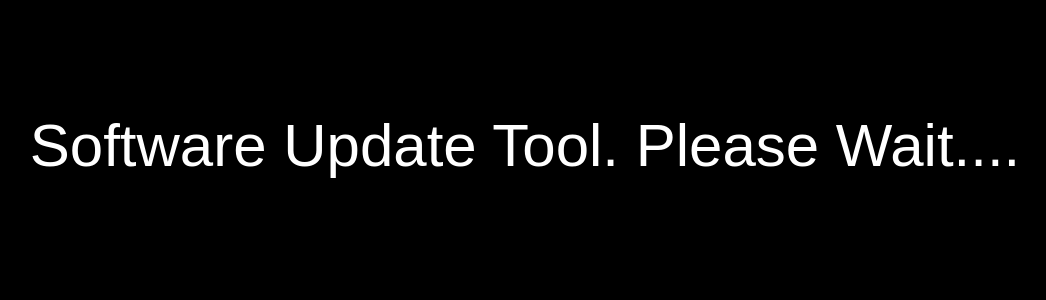
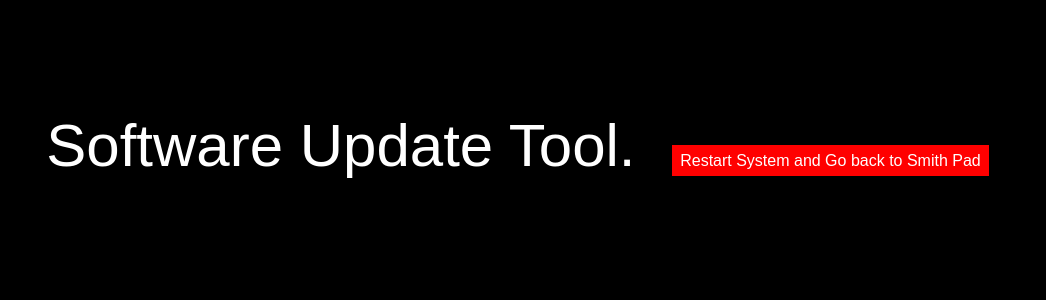
Before and after one commit to senalbulumulle/Smith-Pad, a PHP site: page /Update-Tool/index.php in a window 1280 px wide. Shown: the top 300 px of the page, without its empty margins (115-1161 px from the left). Run offline with PHP 8.4, Linux system fonts and the light colour scheme.

Commit message:
Removed Automatic Restart After Software Update  has been completed .
Removed Automatic Restart After Software Update  has been completed .

```diff
--- a/Update-Tool/index.php
+++ b/Update-Tool/index.php
@@ -24,7 +24,7 @@
 
 <div class="box">
     <div class="center">
-    <fontsize60><fontcolorWHITE> Software Update Tool.   Please Wait....  </fontcolorWHITE> </fontsize60>
+    <fontsize60><fontcolorWHITE> Software Update Tool.  </fontcolorWHITE> </fontsize60> <a href="../Power/reboot.php" class="button is-red button-no-animate-mode button small">Restart System  and Go back to Smith Pad</a>
 
     </div>
 </div>
```
Also changed, not shown: 1 other file.
